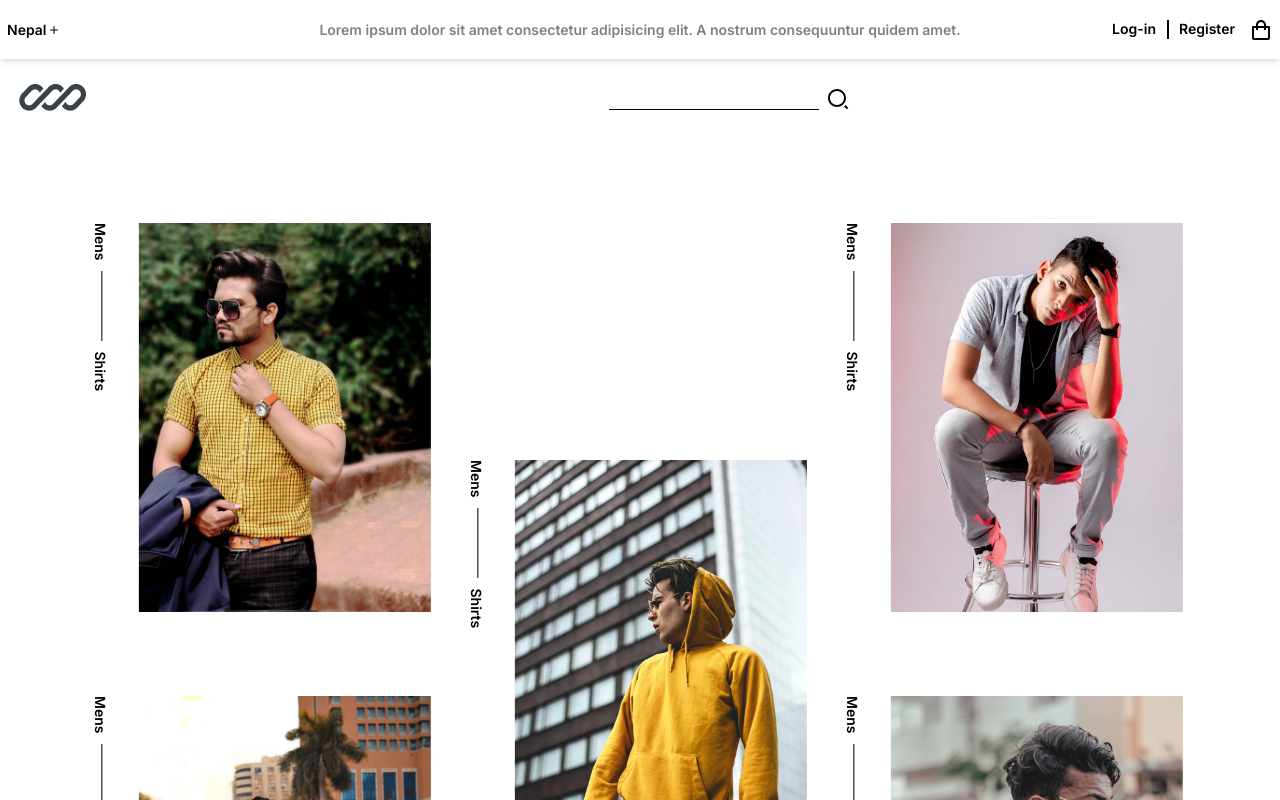
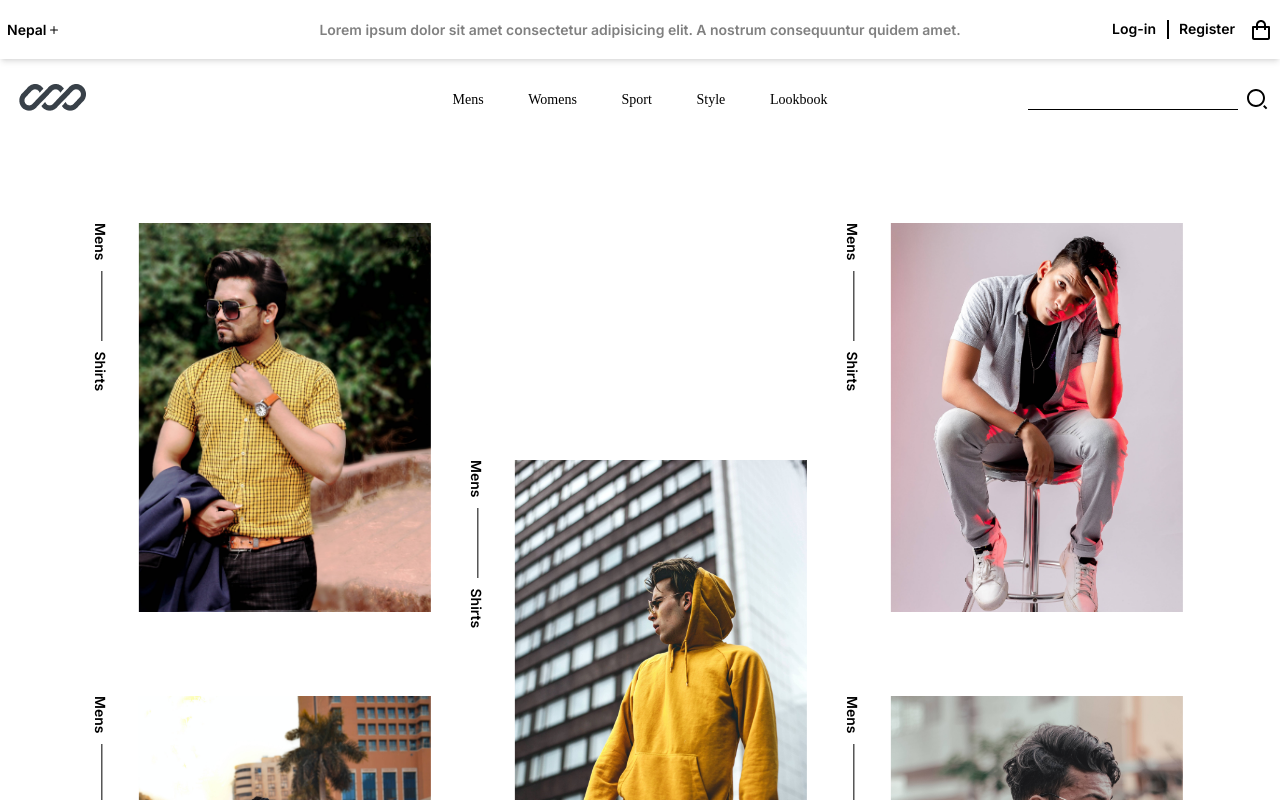
Before and after one commit to MISSIC17/fashion-site, a React (Vite) app: page / in a window 1280 px wide. Shown: the top 800 px of the page. Built offline with nearby package versions, Linux system fonts and the light colour scheme; a web font is replaced by a local one.

Commit message:
fix: topbar display in tablet view changed to flex

```diff
--- a/package.json
+++ b/package.json
@@ -7,7 +7,7 @@
     "dev": "vite",
     "build": "vite build",
     "preview": "vite preview",
-    "tailwind": "npx tailwindcss -i ./src/index.css -o ./public/output.css --watch"
+    "tailwind": "npx tailwindcss -i ./src/index.css -o ./src/output.css --watch"
   },
   "dependencies": {
     "@react-spring/web": "^9.6.1",
--- a/src/App.css
+++ b/src/App.css
@@ -14,7 +14,7 @@ li {
   position: relative;
 }
 .hero-categories {
-  display: none;
+  display: flex;
   flex-direction: row;
   justify-content: space-around;
   align-self: center;
--- a/src/App.jsx
+++ b/src/App.jsx
@@ -1,6 +1,6 @@
 // import { useState } from "react";
 import "./App.css";
-import "../public/output.css";
+import "./output.css";
 import Header from "./Header";
 import Hero from "./Hero";
 import TopBar from "./TopBar";
```
